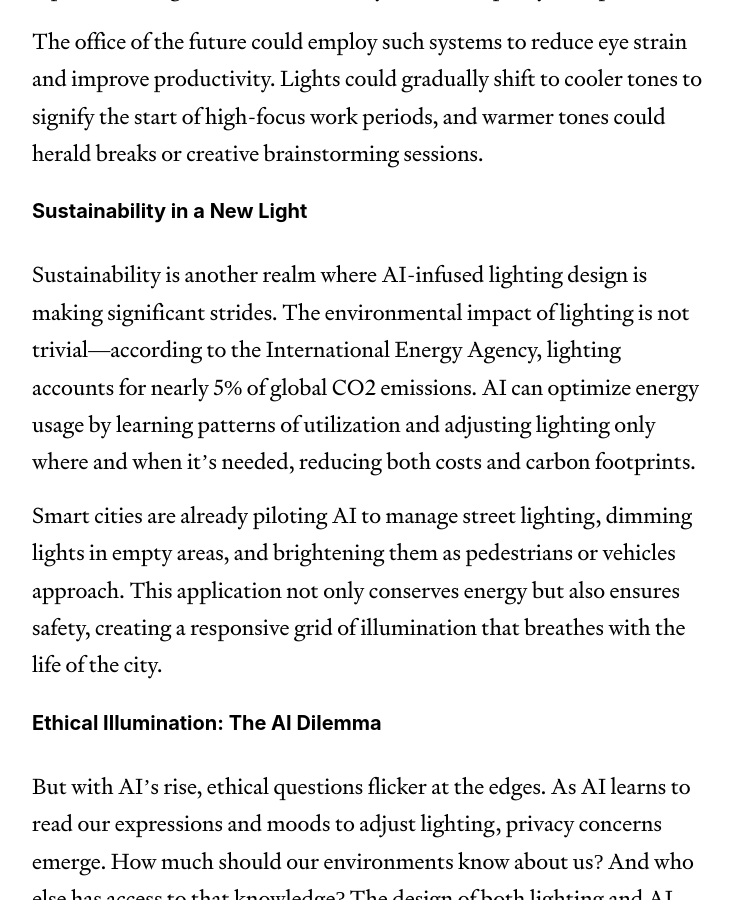
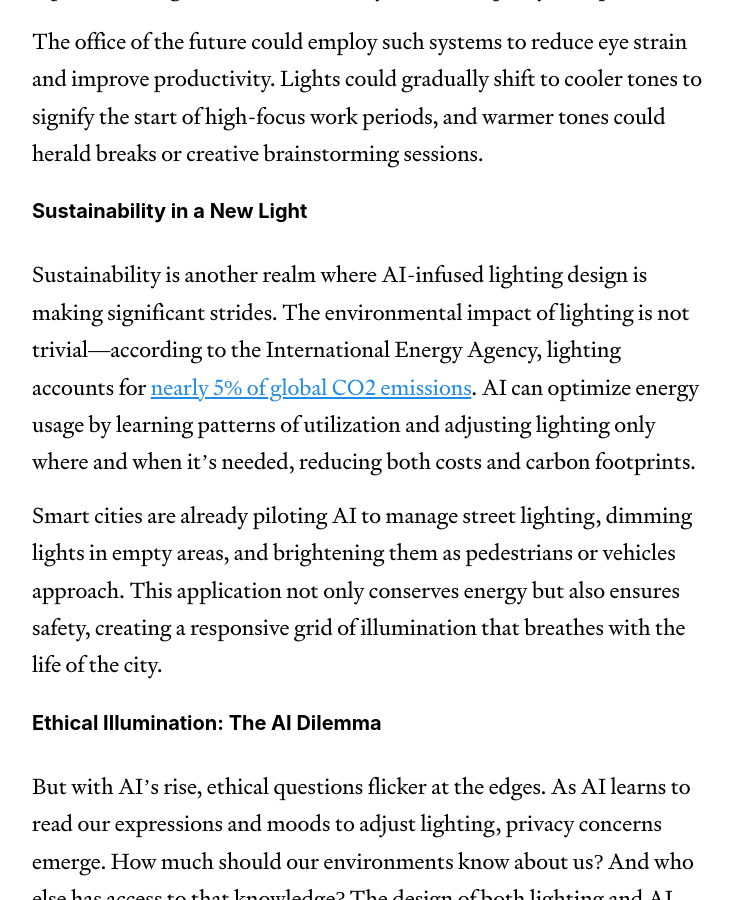
Before and after one commit to olivernewth/personal2, a Jekyll site: the page built from _posts/2023-12-29-embracing-illuminescence.md, in a window 1280 px wide and 900 px high, scrolled down 1778 px. Shown: the whole window, without its empty margins (272-1005 px from the left). Built offline with Jekyll 4.4.1, drawn with Linux system fonts in a browser that asks for light colours; some web fonts are replaced; our own code applies the rules of GitHub Pages for plain Markdown files; some of the changed lines change nothing that is shown.

Commit message:
Add link

```diff
--- a/_posts/2023-12-29-embracing-illuminescence.md
+++ b/_posts/2023-12-29-embracing-illuminescence.md
@@ -1,8 +1,7 @@
 ---
-layout: post
 title:  "Embracing the Luminescence: The Convergence of AI and Lighting"
 date:   2023-12-29 04:41:07 -0800
-categories: jekyll update
+categories: ai lighting
 ---
 In the interplay of light and shadow, lighting design crafts not just visibility but mood, emotion, and the very essence of how we experience space. It is an art form that paints with photons, sculpting ambiances in homes, guiding footsteps in urban landscapes, and even influencing rhythms of sleep and wakefulness. But as artificial intelligence (AI) tiptoes into this luminescent ballet, it promises a revolution—a dance of algorithms and rays, where light adapts with an almost sentient anticipation of human needs and desires.
 
@@ -23,7 +22,7 @@ The office of the future could employ such systems to reduce eye strain and impr
 
 ### Sustainability in a New Light
 
-Sustainability is another realm where AI-infused lighting design is making significant strides. The environmental impact of lighting is not trivial—according to the International Energy Agency, lighting accounts for nearly 5% of global CO2 emissions. AI can optimize energy usage by learning patterns of utilization and adjusting lighting only where and when it's needed, reducing both costs and carbon footprints.
+Sustainability is another realm where AI-infused lighting design is making significant strides. The environmental impact of lighting is not trivial—according to the International Energy Agency, lighting accounts for [nearly 5% of global CO2 emissions](https://www.iea.org/energy-system/buildings/lighting). AI can optimize energy usage by learning patterns of utilization and adjusting lighting only where and when it's needed, reducing both costs and carbon footprints.
 
 Smart cities are already piloting AI to manage street lighting, dimming lights in empty areas, and brightening them as pedestrians or vehicles approach. This application not only conserves energy but also ensures safety, creating a responsive grid of illumination that breathes with the life of the city.
 
```
